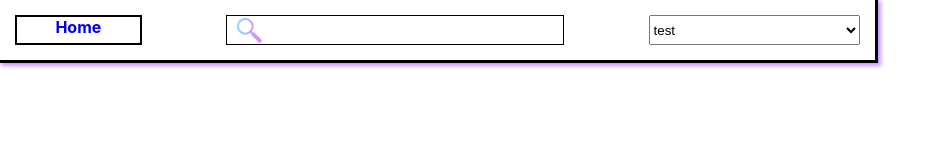
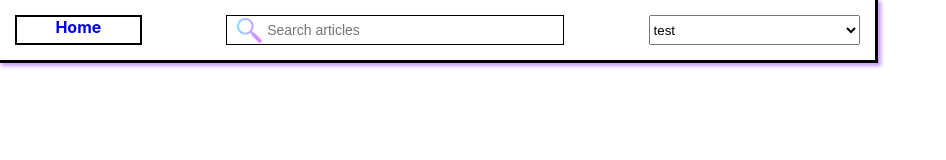
Before and after one commit to Odiovock/reddit-client, a React (Create React App) app: page / in a window 1280 px wide. Shown: the top 160 px of the page, without its empty margins (0-946 px from the left). Built offline with nearby package versions, Linux system fonts and the light colour scheme.

Commit message:
Basic render test for searchbar component in SearchBar.test.js

```diff
--- a/src/features/searchbar/SearchBar.js
+++ b/src/features/searchbar/SearchBar.js
@@ -4,7 +4,7 @@ export default function SearchBar() {
     return (
         <div>
             <form>
-                <input type="text" className="hs-search-field__input"></input>
+                <input type="text" placeholder="Search articles " className="hs-search-field__input"></input>
             </form>
         </div>
     )
```
Also changed, not shown: 2 other files (tests, documents, lock files or other folders).
